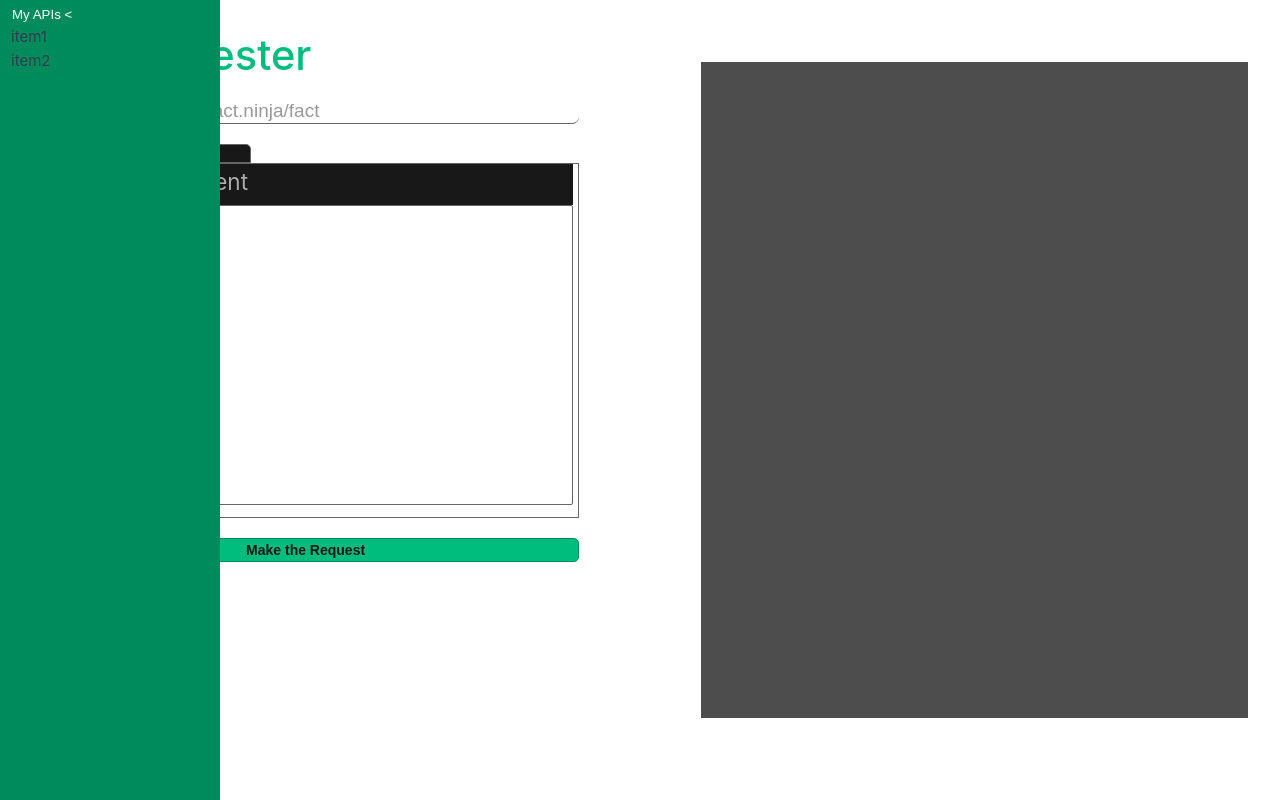
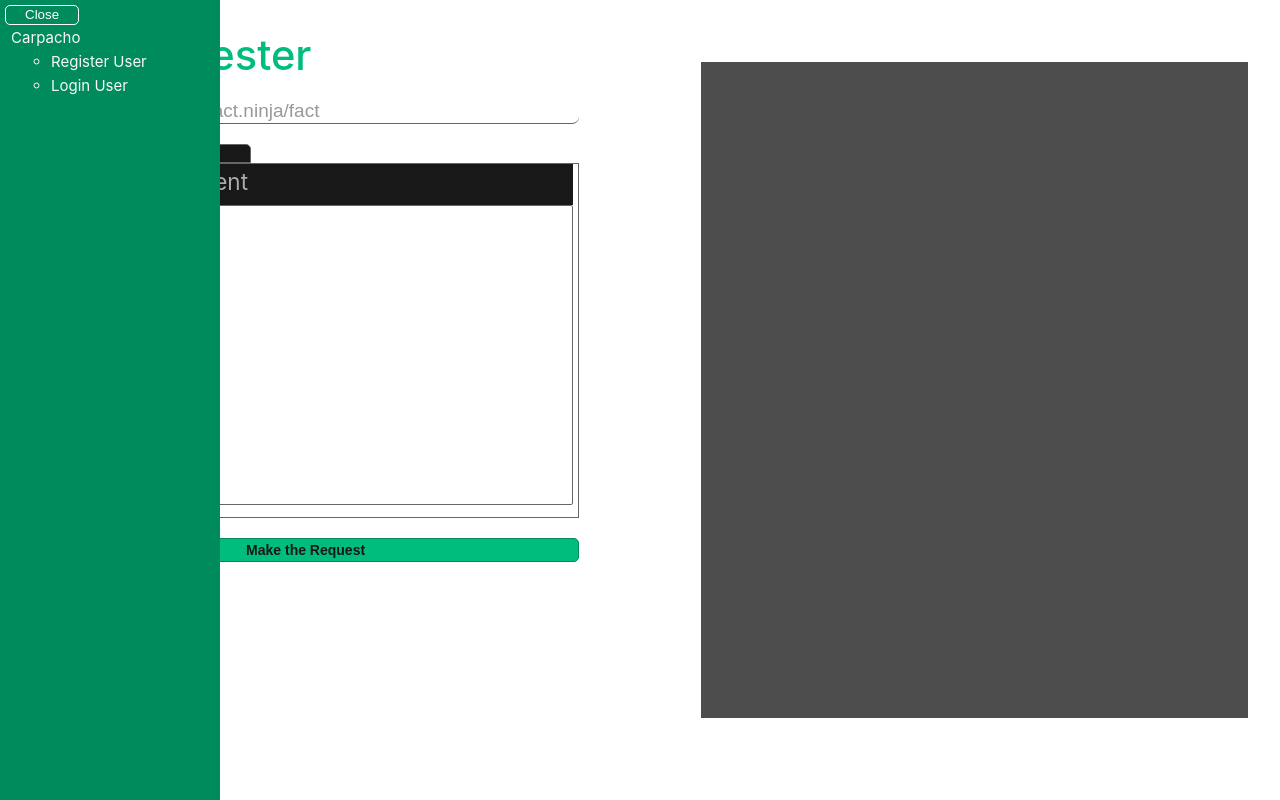
Before and after one commit to GuztaJF-DS/Api-requester, a Vue app: page / in a window 1280 px wide. Built offline with nearby package versions, Linux system fonts and the light colour scheme.

Commit message:
feat: fixed bugs with the api + updated sidebar design

```diff
--- a/index.html
+++ b/index.html
@@ -4,7 +4,7 @@
     <meta charset="UTF-8">
     <link rel="icon" href="/favicon.ico">
     <meta name="viewport" content="width=device-width, initial-scale=1.0">
-    <title>Vite App</title>
+    <title>Api Requester</title>
   </head>
   <body>
     <div id="app"></div>
--- /dev/null
+++ b/src/assets/MyApi.json
@@ -0,0 +1,31 @@
+[
+   {
+      "name":"Carpacho",
+      "requests":[
+        {
+          "name":"Register User",
+          "headers":[
+            [
+                "Content-Type",
+                "application/json"
+            ]
+          ],
+          "params":"{ \"email\": \"\", \"password\": \"\" }",
+          "url":"https://carpacho.onrender.com/auth/register",
+          "method":"post"
+        },
+        {
+            "name":"Login User",
+            "headers":[
+              [
+                  "Content-Type",
+                  "application/json"
+              ]
+            ],
+            "params":"{\"email\":\"\", \"password\":\"\"}",
+            "url":"https://carpacho.onrender.com/auth/login",
+            "method":"post"
+        }
+      ]
+   }
+]
--- a/src/components/ApiComponent.vue
+++ b/src/components/ApiComponent.vue
@@ -1,21 +1,23 @@
 <script async setup lang="ts">
 import axios from 'axios';
-import { ref } from 'vue';
+import type { AxiosError } from 'axios';
+import { ref, onMounted } from 'vue';
 import type { Ref } from 'vue'
+import MyApi from '../assets/MyApi.json';
 import HeaderField from './HeaderField.vue';
 import ParamsField from './ParamsField.vue';
 
 interface IFormsData {
   url: string;
   method: string;
-  header: string[][];
+  headers: string[][];
   params: string;
 }
 
 const formsData: Ref<IFormsData> = ref({
   url: 'https://catfact.ninja/fact',
   method: 'get',
-  header: [['Content-Type', 'application/json']],
+  headers: [['Content-Type', 'application/json']],
   params: '{}'
 });
 const ErrorData = ref();
@@ -23,7 +25,7 @@ const apiData = ref();
 async function Request() {
   try {
     const headers: { [key: string]: string } = {};
-    formsData.value.header.forEach(([key, value]) => {
+    formsData.value.headers.forEach(([key, value]) => {
       headers[key] = value;
     });
     ErrorData.value = '';
@@ -36,40 +38,47 @@ async function Request() {
     const res = await axios(requestParams);
     apiData.value = JSON.stringify(res.data, undefined, 4);
   }
-  catch (e) {
-    console.error(e)
-    ErrorData.value = e;
+  catch (e: AxiosError | any) {
+    console.error(e?.response?.data?.message)
+    ErrorData.value = e?.response?.data?.message || e;
   }
 }
-
-// watch(formsData.value, ({header}) => {
-//   console.log('header', header)
-// })
 const windowValue = ref(false);
 const displaySideBar = ref(true);
-const myApiOptions = [{name:'item1'}, {name:'item2'}];
+const ulList = ref();
+const myApiOptions = MyApi;
+
+function setApiProps(selectedItem: any) {
+  formsData.value = selectedItem
+}
+
+function updateSideBar() {
+  displaySideBar.value = true;
+  ulList.value.focus();
+}
 </script>
 
 <template>
-  <button class="display-button" @click = "displaySideBar = !displaySideBar">
-    My APIs {{ displaySideBar ? '<':'>' }}
+  <button class="display-button" @click="updateSideBar();">
+    My API
   </button>
-  <ul
-    :style="[
-      !displaySideBar
-      ? { 'width': '0%', 'padding': '0px', 'padding-top' : '25px' }
-      : { 'width': '220px', 'padding': '11px', 'padding-top': '25px' }
-    ]"
-    class="api-side-bar"
-  >
-  <li
-    v-for="(item, index) in myApiOptions"
-    :key="index"
-    @click="console.log('item.name')"
+  <ul ref="ulList" @blur="displaySideBar = false" tabindex="0" :style="[
+    !displaySideBar
+      ? { 'width': '0%' }
+      : { 'width': '220px' }
+  ]" class="api-side-bar">
 
-  >
-    {{ item.name }}
-  </li>
+    <button class="exit-side-bar-button">
+      Close
+    </button>
+    <li class="li-side-bar" v-for="(item, index) in myApiOptions" :key="index">
+      {{ item.name }}
+      <ul>
+        <li v-for="(subitem, subindex) in item.requests" :key="subindex" @click="setApiProps(subitem)">
+          {{ subitem.name }}
+        </li>
+      </ul>
+    </li>
   </ul>
   <div class="api-container">
     <div class="fields-area">
@@ -99,7 +108,7 @@ const myApiOptions = [{name:'item1'}, {name:'item2'}];
         </div>
         <div class="window-div">
           <div v-if="windowValue">
-            <HeaderField v-bind:header="formsData.header" v-on:update:value="formsData.header = $event" />
+            <HeaderField v-bind:header="formsData.headers" v-on:update:value="formsData.headers = $event" />
           </div>
           <div v-else>
             <ParamsField v-bind:params="formsData.params" v-on:update:value=" formsData.params = $event" />
@@ -132,24 +141,51 @@ textarea {
   resize: none;
 }
 
-.api-side-bar{
+.api-side-bar {
   background-color: #008b5d;
   position: absolute;
   overflow: hidden;
   height: 100vh;
+  white-space: nowrap;
   z-index: 5;
   transition: 0.4s width;
   margin: 0;
+  padding: 0;
+  padding-top: 2px !important;
 }
 
-.display-button{
+.display-button {
   position: absolute;
   background-color: transparent;
-  border:#008b5d 1px solid;
+  border: #008b5d 1px solid;
   border-radius: 5px;
-  color:white;
-  z-index: 6;
+  color: white;
+  z-index: 3;
+  height: 20px;
+  width: 74px;
   margin: 5px;
+}
+
+.exit-side-bar-button {
+  background-color: transparent;
+  border: white 1px solid;
+  border-radius: 5px;
+  color: white;
+  z-index: 3;
+  height: 20px;
+  width: 74px;
+  margin-left: 5px;
+  padding: 0px 19px;
+}
+
+.li-side-bar {
+  color: #f8f8f8;
+  padding: 0px 11px;
+  cursor: default;
+
+  :first-child {
+    cursor: pointer;
+  }
 }
 
 .api-container {
--- a/src/components/ParamsField.vue
+++ b/src/components/ParamsField.vue
@@ -40,7 +40,7 @@ function insertTab(event: KeyboardEvent): void {
       <textarea
         v-bind:value="params"
         v-on:input="updateHeader(($event.target as HTMLInputElement)?.value)"
-        placeholder="Header"
+        placeholder="Params"
         class="params-textarea"
         @keydown.tab.prevent="insertTab"
       >
```
